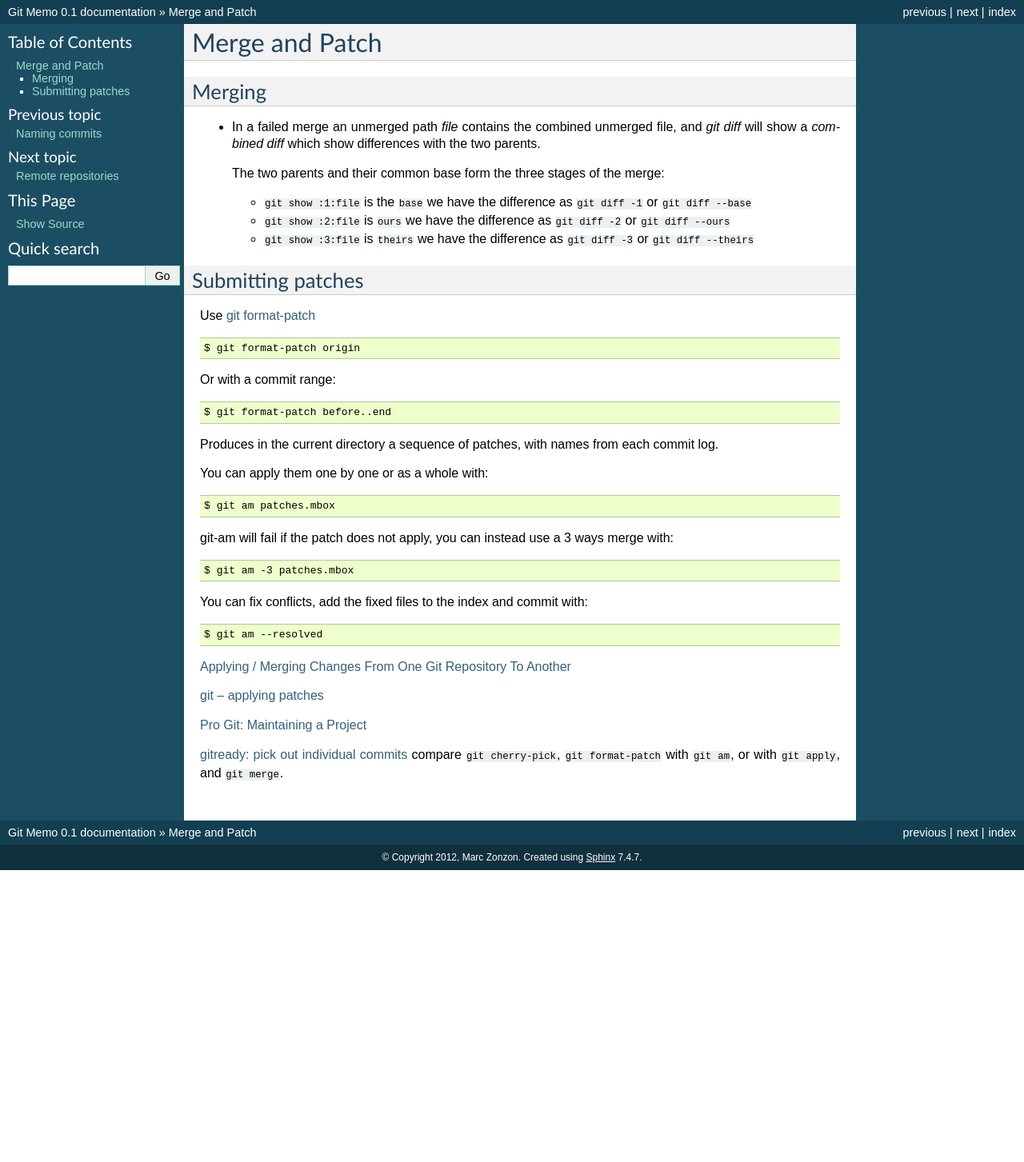
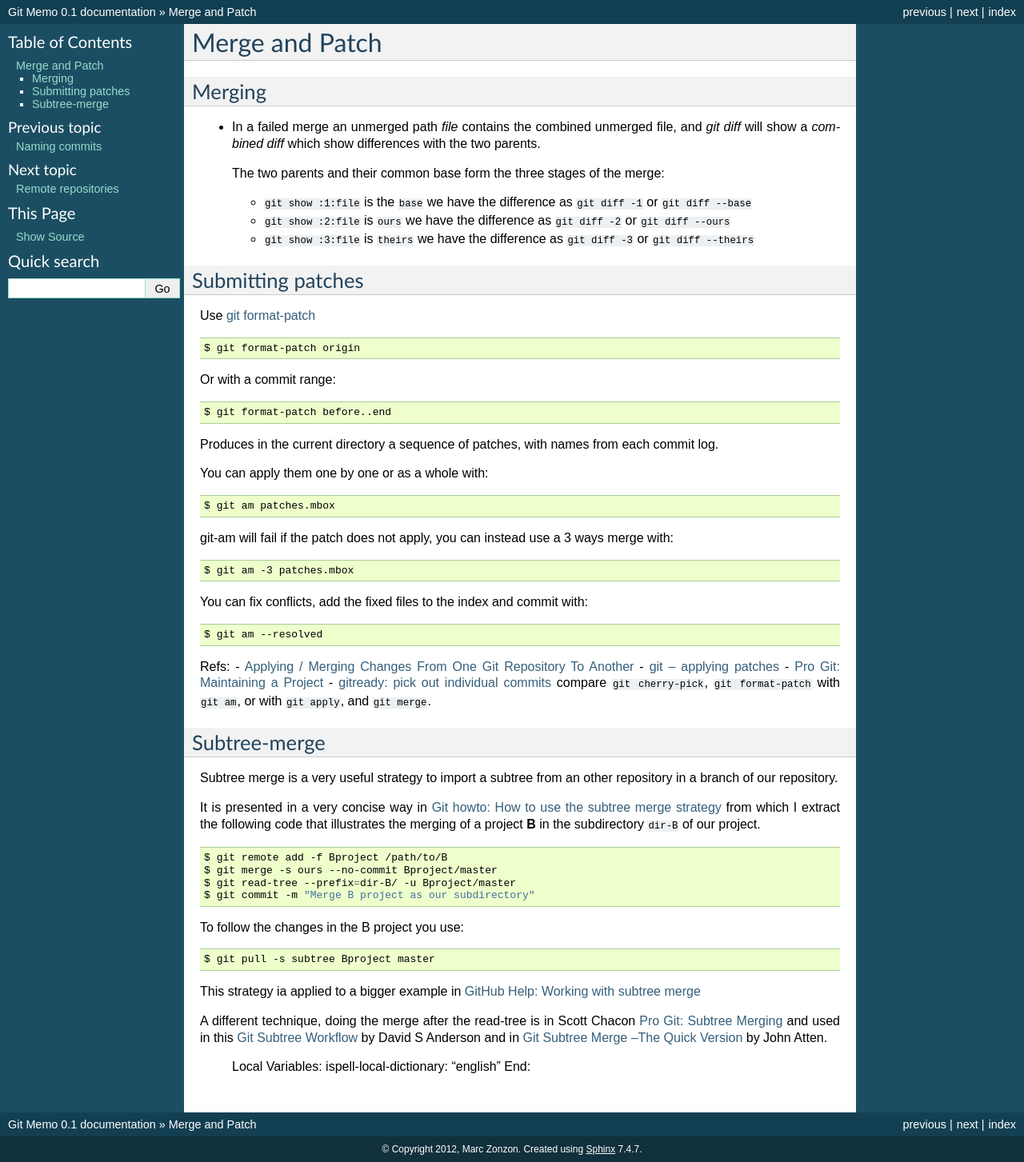
Before and after one commit to marczz/git-memo, a Sphinx documentation site: the page built from source/merge.rst, in a window 1280 px wide. Shown: the whole page at 80% size. Built offline with Sphinx 7.4.7, drawn with Linux system fonts in a browser that asks for light colours; before the commit the page ends 1088 px from its top, so only the background shows below that.

Commit message:
source/merge.rst: added subtree-merge strategy.

```diff
--- a/source/merge.rst
+++ b/source/merge.rst
@@ -52,16 +52,58 @@ You can fix conflicts, add the fixed files to the index and commit with::
     $ git am --resolved
 
 
-`Applying / Merging Changes From One Git Repository To Another
+Refs:
+-   `Applying / Merging Changes From One Git Repository To Another
 <http://factore.ca/on-the-floor/51-applying-merging-changes-from-one-git-repository-to-another>`_
-
-`git – applying patches
+-   `git – applying patches
 <http://www.winksaville.com/blog/linux/git-applying-patches/>`_
-
-`Pro Git: Maintaining a Project
+-   `Pro Git: Maintaining a Project
 <http://progit.org/book/ch5-3.html>`_
-
-`gitready: pick out individual commits
+-   `gitready: pick out individual commits
 <http://gitready.com/intermediate/2009/03/04/pick-out-individual-commits.html>`_
 compare ``git cherry-pick``, ``git format-patch`` with ``git am``, or with ``git apply``,
 and ``git merge``.
+
+Subtree-merge
+-------------
+
+Subtree merge is a very useful strategy to import a subtree from an
+other repository in a branch of our repository.
+
+It is presented in a very concise way in
+:gitdoc:`Git howto: How to use the subtree merge strategy
+<howto/using-merge-subtree.html>`
+from which I extract the following code that illustrates the
+merging of a project **B** in the subdirectory  ``dir-B``
+of our project.
+
+.. code::
+
+   $ git remote add -f Bproject /path/to/B
+   $ git merge -s ours --no-commit Bproject/master
+   $ git read-tree --prefix=dir-B/ -u Bproject/master
+   $ git commit -m "Merge B project as our subdirectory"
+
+To follow the changes in the B project you use::
+
+  $ git pull -s subtree Bproject master
+
+This strategy ia applied to a bigger example in
+`GitHub Help: Working with subtree merge
+<https://help.github.com/articles/working-with-subtree-merge>`_
+
+
+A different technique, doing the merge after the read-tree is in
+Scott Chacon `Pro Git: Subtree Merging
+<http://git-scm.com/book/en/Git-Tools-Subtree-Merging>`_
+and used in this `Git Subtree Workflow
+<https://github.com/ande3577/Git-Subtree-Workflow-Proposal/wiki/Subtree-Based-Workflow>`_
+by David S Anderson and in `Git Subtree Merge –The Quick Version
+<http://www.codeproject.com/Articles/562950/GitplusSubtreeplusMergeplus-e2-80-93TheplusQuickpl>`_
+by  John Atten.
+
+..
+
+   Local Variables:
+   ispell-local-dictionary: "english"
+   End:
```
